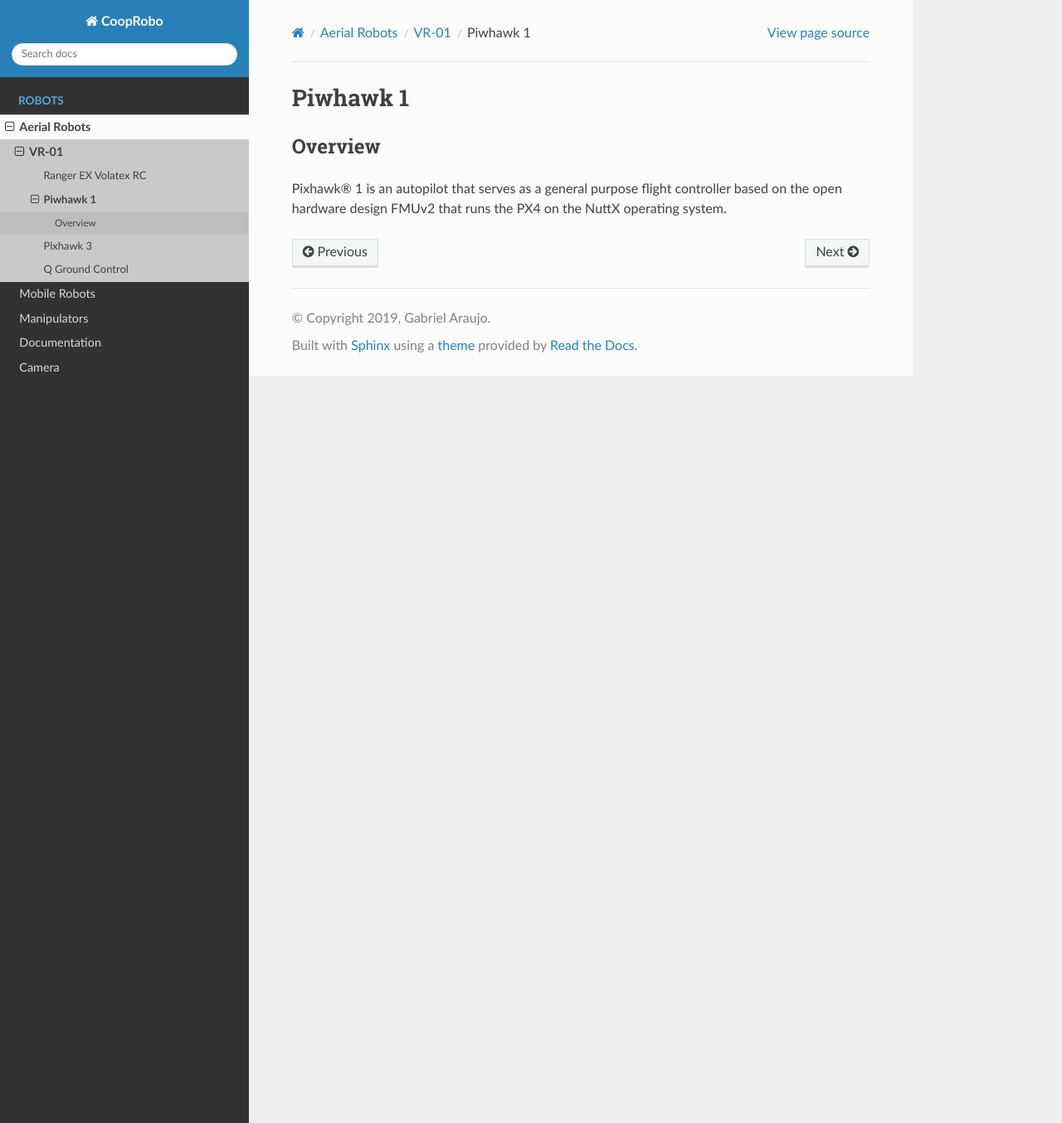
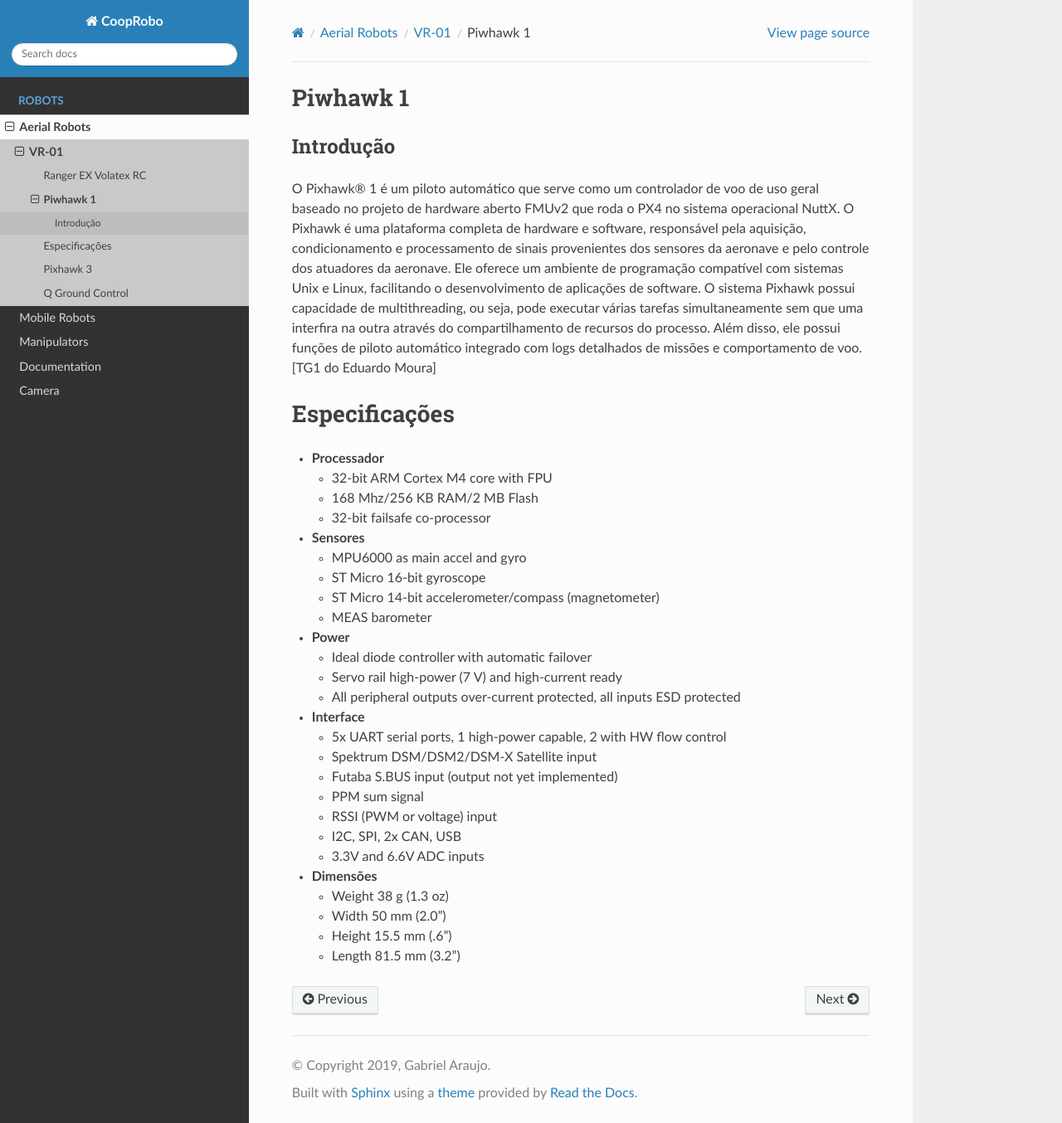
Before and after one commit to aerolab-unb/Aerial-pt, a Sphinx documentation site: the page built from Edit_CoopRobo/docs/source/aerial/vr01/hard/pixhawk1.rst, in a window 1280 px wide and 1354 px high. Shown: the whole window at 83% size. Built offline with Sphinx 7.4.7 and the Read the Docs theme 2.0.0, drawn with Linux system fonts in a browser that asks for light colours; pages that are not in the unit, such as notebooks, are missing from menus.

Commit message:
Update pixhawk1.rst

```diff
--- a/Edit_CoopRobo/docs/source/aerial/vr01/hard/pixhawk1.rst
+++ b/Edit_CoopRobo/docs/source/aerial/vr01/hard/pixhawk1.rst
@@ -6,9 +6,50 @@
 .. https://ardupilot.org/copter/docs/introduction.html#
 .. https://docs.px4.io/master/en/getting_started/
 
-.. O Pixhawk® 1 é um piloto automático que serve como um controlador de vôo de uso geral baseado no projeto de hardware aberto FMUv2 que roda o PX4 no sistema operacional NuttX.
 
-Overview
+Introdução
 ~~~~~~~~
 
-Pixhawk® 1 is an autopilot that serves as a general purpose flight controller based on the open hardware design FMUv2 that runs the PX4 on the NuttX operating system.
+O Pixhawk® 1 é um piloto automático que serve como um controlador de voo de uso geral baseado no projeto de hardware aberto FMUv2 que roda o PX4 no sistema operacional NuttX.
+O Pixhawk é uma plataforma completa de hardware e software, responsável pela aquisição, condicionamento e processamento de sinais provenientes dos sensores da aeronave e pelo controle dos atuadores da aeronave. Ele oferece um ambiente de programação compatível com sistemas Unix e Linux, facilitando o desenvolvimento de aplicações de software. O sistema Pixhawk possui capacidade de multithreading, ou seja, pode executar várias tarefas simultaneamente sem que uma interfira na outra através do compartilhamento de recursos do processo. Além disso, ele possui funções de piloto automático integrado com logs detalhados de missões e comportamento de voo. [TG1 do Eduardo Moura]
+
+Especificações
+===============
+
+-  **Processador**
+
+   -  32-bit ARM Cortex M4 core with FPU
+   -  168 Mhz/256 KB RAM/2 MB Flash
+   -  32-bit failsafe co-processor
+
+-  **Sensores**
+
+   -  MPU6000 as main accel and gyro
+   -  ST Micro 16-bit gyroscope
+   -  ST Micro 14-bit accelerometer/compass (magnetometer)
+   -  MEAS barometer
+
+-  **Power**
+
+   -  Ideal diode controller with automatic failover
+   -  Servo rail high-power (7 V) and high-current ready
+   -  All peripheral outputs over-current protected, all inputs ESD
+      protected
+
+-  **Interface**
+
+   -  5x UART serial ports, 1 high-power capable, 2 with HW flow
+      control
+   -  Spektrum DSM/DSM2/DSM-X Satellite input
+   -  Futaba S.BUS input (output not yet implemented)
+   -  PPM sum signal
+   -  RSSI (PWM or voltage) input
+   -  I2C, SPI, 2x CAN, USB
+   -  3.3V and 6.6V ADC inputs
+
+-  **Dimensões**
+
+   -  Weight 38 g (1.3 oz)
+   -  Width 50 mm (2.0”)
+   -  Height 15.5 mm (.6”)
+   -  Length 81.5 mm (3.2”)
```
